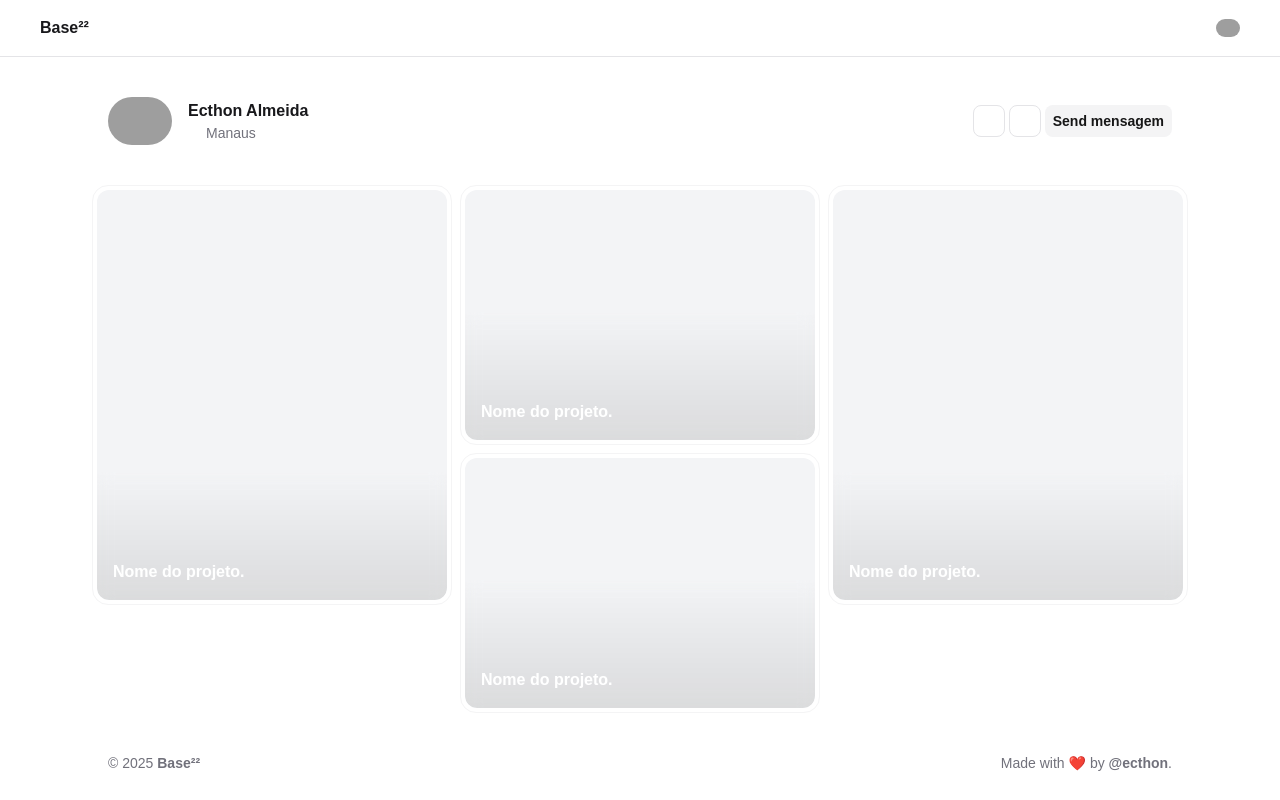
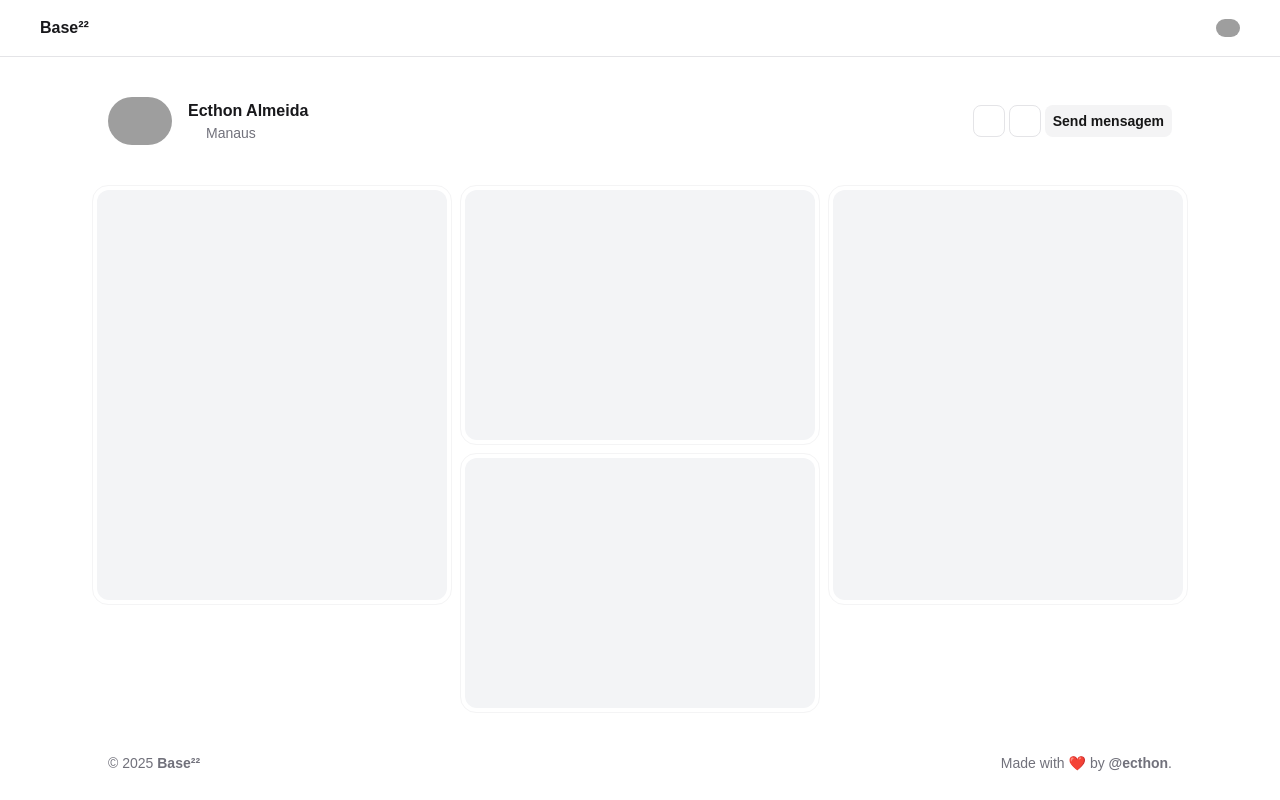
Before and after one commit to ecthon/ecthon-app, a Next.js app: page / in a window 1280 px wide. Built offline with nearby package versions, Linux system fonts and the light colour scheme; grey boxes are pictures that could not be loaded; some icons are missing.

Commit message:
Enhance card hover effect with opacity transition for better visibility

```diff
--- a/src/app/page.tsx
+++ b/src/app/page.tsx
@@ -43,7 +43,8 @@ export default function Home() {
         <div id="col-1" className="flex flex-col w-full md:w-[360px]">
           <div className="group cursor-pointer w-full h-[300px] md:h-[420px] border border-zinc-100 rounded-2xl p-1">
             <div className="flex flex-col justify-end h-full bg-gray-100 rounded-[12px] overflow-hidden">
-              <div className="flex h-32 w-full items-end p-4 bg-gradient-to-t from-black/10 to-transparent/0 backdrop-blur-sm">
+              {/* Conteúdo do card */}
+              <div className="flex h-32 w-full items-end p-4 bg-gradient-to-t from-black/10 to-transparent/0 backdrop-blur-sm opacity-0 group-hover:opacity-100 transition-opacity duration-200">
                 <h2 className="text-md font-semibold text-white">Nome do projeto.</h2>
               </div>
             </div>
@@ -53,14 +54,14 @@ export default function Home() {
         <div id="col-2" className="flex flex-col w-full md:w-[360px] gap-2">
           <div className="group cursor-pointer w-full h-[300px] md:h-[260px] border border-zinc-100 rounded-2xl p-1">
             <div className="flex flex-col justify-end h-full bg-gray-100 rounded-[12px] overflow-hidden">
-              <div className="flex h-32 w-full items-end p-4 bg-gradient-to-t from-black/10 to-transparent/0 backdrop-blur-sm">
+              <div className="flex h-32 w-full items-end p-4 bg-gradient-to-t from-black/10 to-transparent/0 backdrop-blur-sm opacity-0 group-hover:opacity-100 transition-opacity duration-200">
                 <h2 className="text-md font-semibold text-white">Nome do projeto.</h2>
               </div>
             </div>
           </div>
           <div className="group cursor-pointer w-full h-[300px] md:h-[260px] border border-zinc-100 rounded-2xl p-1">
             <div className="flex flex-col justify-end h-full bg-gray-100 rounded-[12px] overflow-hidden">
-              <div className="flex h-32 w-full items-end p-4 bg-gradient-to-t from-black/10 to-transparent/0 backdrop-blur-sm">
+              <div className="flex h-32 w-full items-end p-4 bg-gradient-to-t from-black/10 to-transparent/0 backdrop-blur-sm opacity-0 group-hover:opacity-100 transition-opacity duration-200">
                 <h2 className="text-md font-semibold text-white">Nome do projeto.</h2>
               </div>
             </div>
@@ -70,7 +71,7 @@ export default function Home() {
         <div id="col-3" className="flex flex-col w-full md:w-[360px]">
           <div className="group cursor-pointer w-full h-[300px] md:h-[420px] border border-zinc-100 rounded-2xl p-1">
             <div className="flex flex-col justify-end h-full bg-gray-100 rounded-[12px] overflow-hidden">
-              <div className="flex h-32 w-full items-end p-4 bg-gradient-to-t from-black/10 to-transparent/0 backdrop-blur-sm">
+              <div className="flex h-32 w-full items-end p-4 bg-gradient-to-t from-black/10 to-transparent/0 backdrop-blur-sm opacity-0 group-hover:opacity-100 transition-opacity duration-200">
                 <h2 className="text-md font-semibold text-white">Nome do projeto.</h2>
               </div>
             </div>
```
